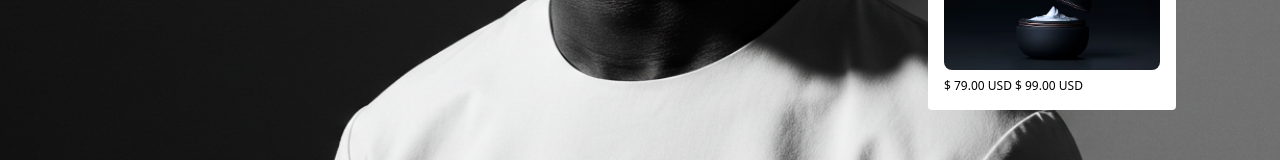
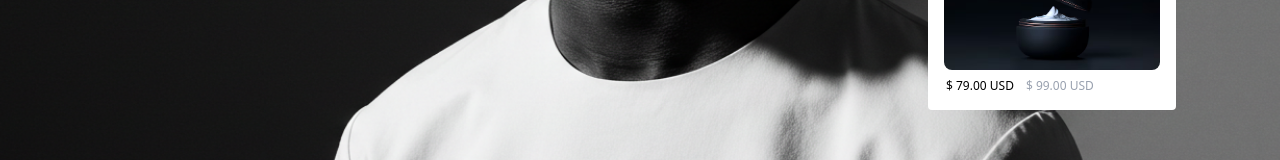
Before and after one commit to DzinToDev/Black-Cream, a React (Vite) app: page / in a window 1280 px wide. Shown: the part 570-730 px from the top of the page. Built offline with nearby package versions, Linux system fonts and the light colour scheme; a web font is replaced by a local one.

Commit message:
price color

```diff
--- a/src/components/Hero.jsx
+++ b/src/components/Hero.jsx
@@ -19,12 +19,12 @@ const Hero = () => {
       <div
         data-scroll
         data-scroll-speed="0.1"
-        className="w-1/2 h-full py-36 px-26 text-white flex flex-col"
+        className="w-full lg:w-1/2 h-full py-36 px-26 text-white flex flex-col"
       >
         <AnimatedText
           as="h1"
           text="Glow naturally"
-          className="text-6xl font-Gt-Planer-R leading-[1.1]"
+          className="text-4xl lg:text-6xl font-Gt-Planer-R leading-[1.1]"
           delay={0}
         />
         <AnimatedText
@@ -99,11 +99,18 @@ const Hero = () => {
           >
             <img src="/img/cream-black.png" alt="" className="rounded-lg" />
           </motion.div>
+          <div className="flex gap-3 pl-0.5">
           <AnimatedText
-            text="$ 79.00 USD  $ 99.00 USD"
+            text="$ 79.00 USD"
             className="text-xs mt-2"
             delay={0.4}
           />
+          <AnimatedText
+            text="$ 99.00 USD"
+            className="text-xs mt-2 text-gray-400"
+            delay={0.4}
+          />
+          </div>
         </motion.div>
       </div>
     </div>
```
